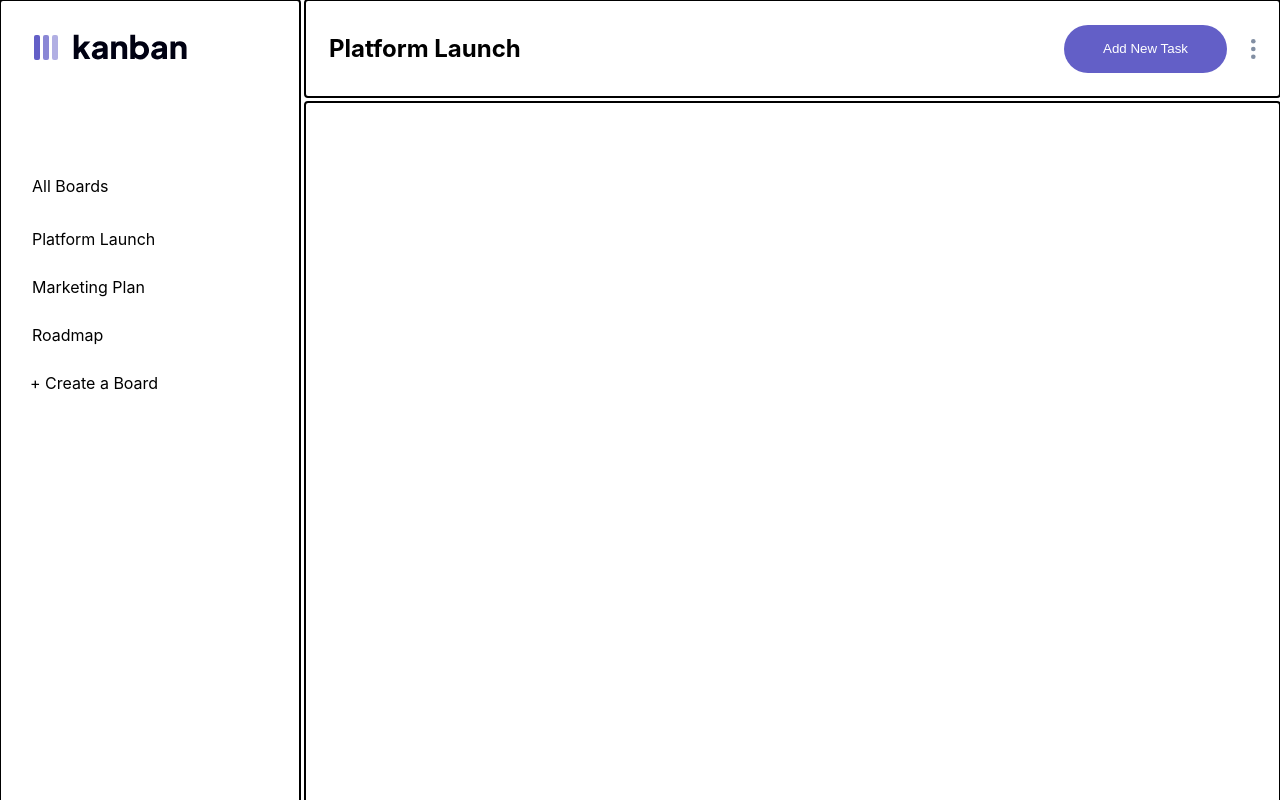
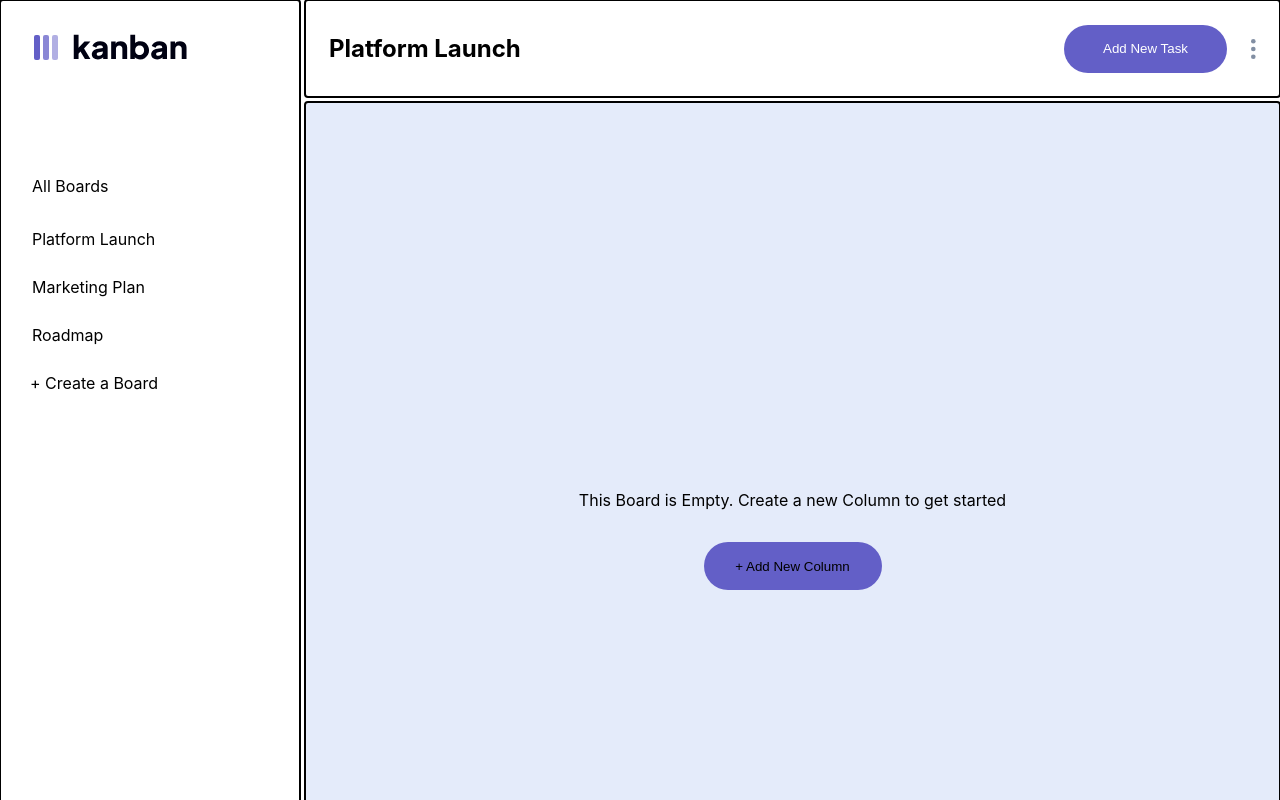
Before and after one commit to aliuwd927/kanban-task-management-web-app, a React (Create React App) app in the folder client/: page / in a window 1280 px wide. Shown: the top 800 px of the page. Built offline with nearby package versions, Linux system fonts and the light colour scheme.

Commit message:
added Borard Empty Section

```diff
--- a/client/src/App.css
+++ b/client/src/App.css
@@ -23,6 +23,7 @@
   width: 100%;
   height: 100%;
   outline: auto;
+  background-color: #FFFFFF;
 }
 
 .header_Add_Task_Container{
@@ -33,6 +34,7 @@
   justify-content: space-between;
   align-items: center;
   padding: 24px;
+  background-color: #FFFFFF;
 }
 
 .add_task_Container{
@@ -131,11 +133,32 @@
 }
 
 .task_Container{
+  display: flex;
+  flex-direction: row;
+  justify-content: center;
+  align-items: center;
   width: 100%;
   height: 100%;
+  background-color: #E4EBFA;
   outline: auto;
 }
 
+.board_Default_Empty_Container{
+  display: flex;
+  flex-direction: column;
+  align-items: center;
+  justify-content: center;
+  gap: 32px;
+}
+
+.add_Column_Button{
+  width: 178px;
+  height: 48px;
+  background-color: #635FC7;
+  border-radius: 50px;
+  border: none;
+  cursor: pointer;
+}
 /* Add Task Button*/
 
 .add_Task{
@@ -150,7 +173,8 @@
   cursor: pointer;
 }
 
-.add_Task:hover{
+.add_Task:hover,
+.add_Column_Button:hover{
   background-color: #A8A4FF;
 }
 /* Add Task Button*/
--- /dev/null
+++ b/client/src/components/board/BoardEmpty.tsx
@@ -0,0 +1,8 @@
+export default function BoardEmpty() {
+  return (
+    <div className="board_Default_Empty_Container">
+      <div>This Board is Empty. Create a new Column to get started</div>
+      <button className="add_Column_Button">+ Add New Column</button>
+    </div>
+  );
+}
--- a/client/src/components/header/Header.tsx
+++ b/client/src/components/header/Header.tsx
@@ -1,4 +1,3 @@
-import React from "react";
 import iconEllipsis from "../../assets/icon-vertical-ellipsis.svg";
 import TaskContainer from "./TaskContainer";
 
--- a/client/src/components/header/TaskContainer.tsx
+++ b/client/src/components/header/TaskContainer.tsx
@@ -1,5 +1,8 @@
-import React from "react";
-
+import BoardEmpty from "../board/BoardEmpty";
 export default function TaskContainer() {
-  return <div className="task_Container"></div>;
+  return (
+    <div className="task_Container">
+      <BoardEmpty />
+    </div>
+  );
 }
--- a/client/src/components/sidebar/SideBar.tsx
+++ b/client/src/components/sidebar/SideBar.tsx
@@ -1,4 +1,3 @@
-import React from "react";
 import logodark from "../../assets/logo-dark.svg";
 import iconlighttheme from "../../assets/icon-light-theme.svg";
 import icondarktheme from "../../assets/icon-dark-theme.svg";
```
